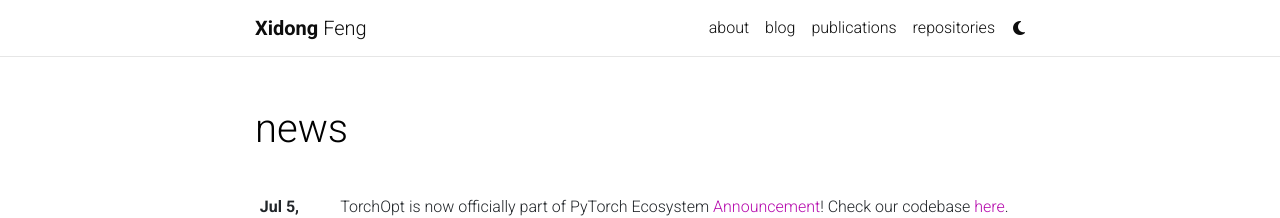
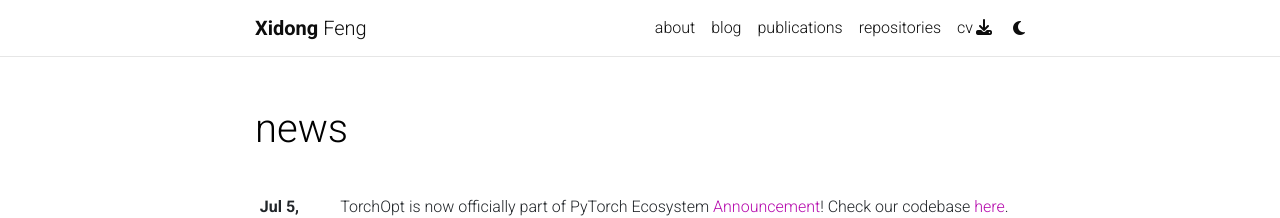
Before and after one commit to waterhorse1/waterhorse1.github.io, a Jekyll site: the page built from news.html, in a window 1280 px wide. Shown: the top 218 px of the page. Built offline with Jekyll 4.4.1, drawn with Linux system fonts in a browser that asks for light colours; comment, search, counter and statistics services are not loaded; a style sheet for code colours, icons or effects is not loaded.

Commit message:
Update header.html

```diff
--- a/_includes/header.html
+++ b/_includes/header.html
@@ -94,6 +94,7 @@
               {%- endif -%}
               {%- endif -%}
               {% endfor -%}
+            <li class="nav-item"><a class="nav-link" href="/assets/pdf/xidong_cv.pdf" target="_blank">cv<i class="fas fa-download"></i></a></li>
               {%- if site.enable_darkmode %}
 
               <!-- Toogle theme mode -->
```
